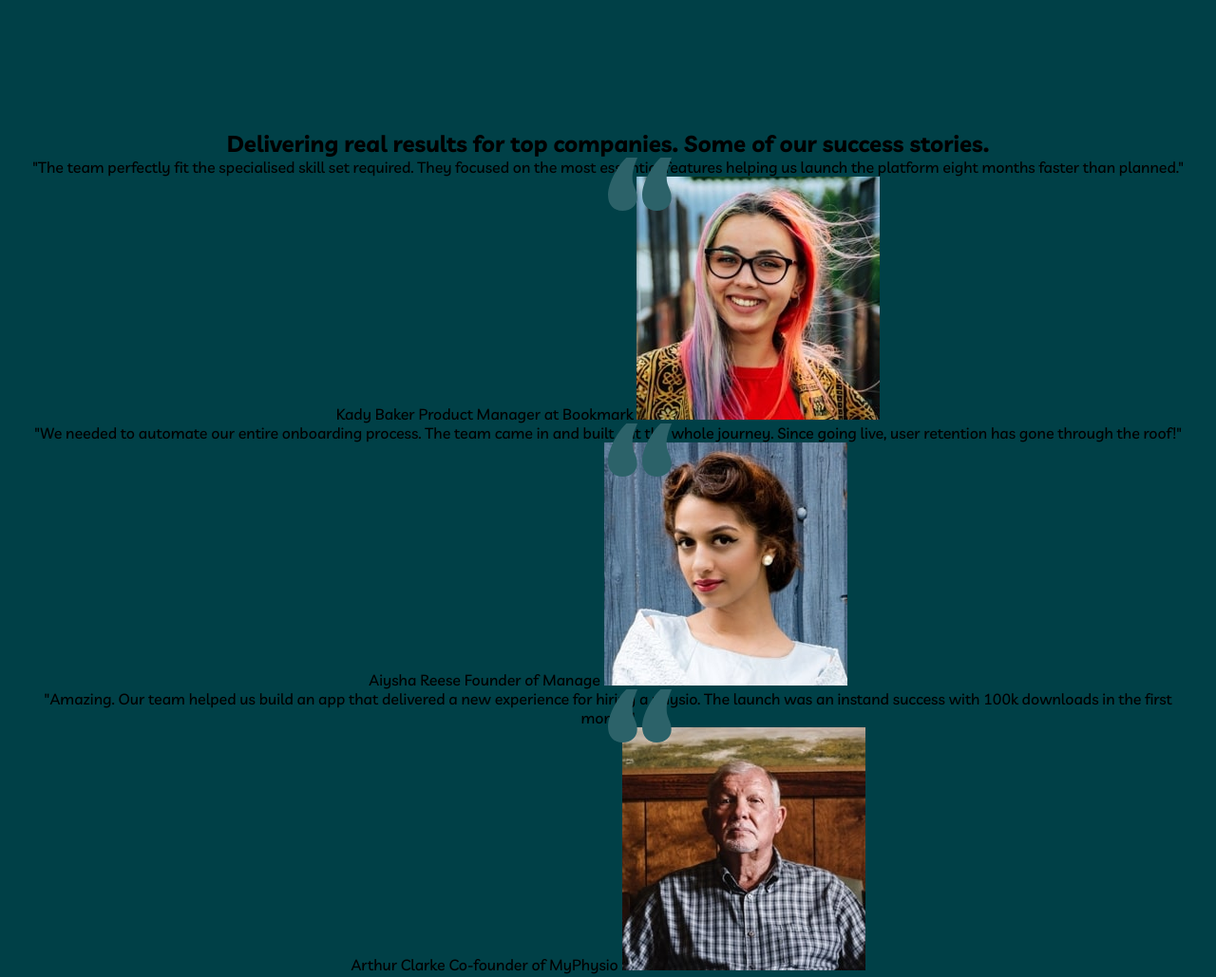
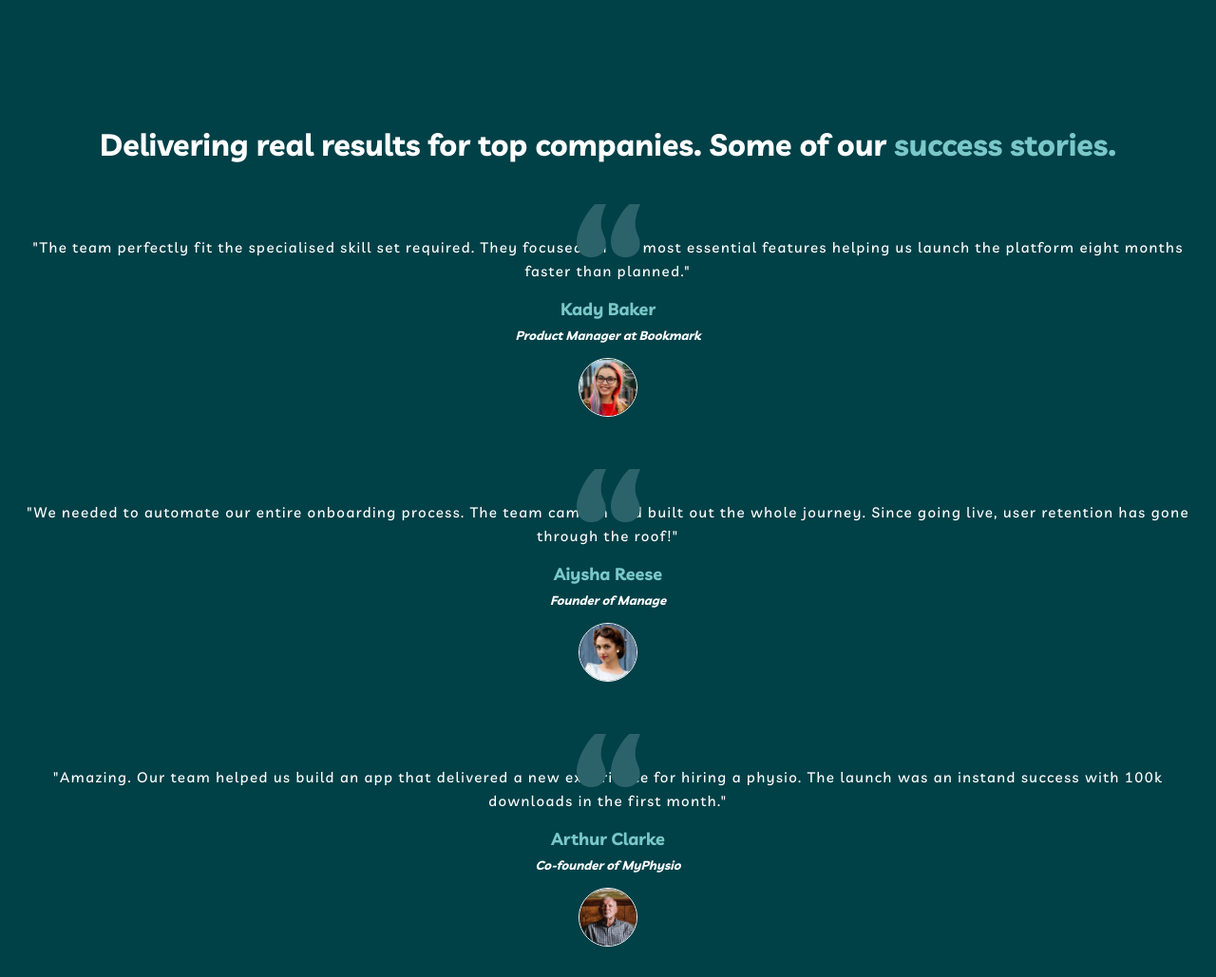
Before and after one commit to 4shktz/myteam, a website built with Vite: page index.html in a window 1280 px wide. Shown: the part 1220-2249 px from the top of the page at 95% size. Built offline with nearby package versions, Linux system fonts and the light colour scheme.

Commit message:
added reviews style

```diff
--- a/style.css
+++ b/style.css
@@ -219,3 +219,83 @@ nav.is-active {
 .down-main svg {
     position: absolute;
 }
+
+.review-svg {
+    left: 0;
+    top: 0;
+}
+
+.bottom-review-svg {
+    bottom: 0;
+    right: 0;
+}
+
+.down-main h2 {
+    font-size: 32px;
+    line-height: 32px;
+    margin-bottom: 5rem;
+    color: white;
+}
+
+h2 span {
+    color: #79C8C7;
+}
+
+.down-main img {
+    width: 62px;
+    border-radius: 50%;
+    border: solid white 1px;
+}
+
+.review {
+    position: relative;
+    display: flex;
+    flex-direction: column;
+    color: white;
+}
+
+.review svg {
+    top: -12%;
+    right: calc(50% - 33.5px);
+}
+
+.reviews {
+    display: flex;
+    flex-direction: column;
+}
+
+.reviews p {
+    font-size: 15px;
+    font-weight: 500;
+    margin-bottom: 1rem;
+    line-height: 25px;
+    z-index: 2;
+    letter-spacing: 1.5px;
+}
+
+.author {
+    display: flex;
+    flex-direction: column;
+    align-items: center;
+    margin-bottom: 5rem;
+}
+
+.author img {
+    margin-top: 0.5rem;
+}
+
+.author * {
+    margin-bottom: 0.5rem;
+}
+
+.author span:nth-child(1) {
+    font-weight: 700;
+    font-size: 18px;
+    color: #79C8C7;
+}
+
+.author span:nth-child(2) {
+    font-size: 13px;
+    font-style: italic;
+    font-weight: 700;
+}
```
